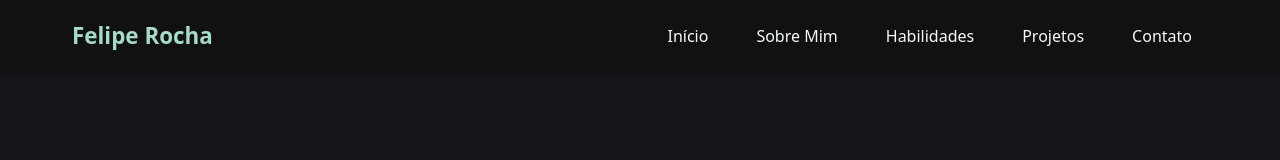
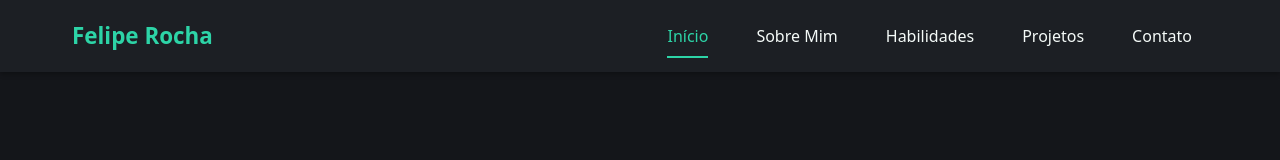
Before and after one commit to Rochafelip/Portifolio, a React (Vite) app: page / in a window 1280 px wide. Shown: the top 160 px of the page. Built offline with nearby package versions, Linux system fonts and the light colour scheme; no server answers.

Commit message:
feat: add scroll-spy active link highlighting to Header

```diff
--- a/src/components/Header/Header.css
+++ b/src/components/Header/Header.css
@@ -9,7 +9,7 @@
 .logo {
   margin: 0;
   font-weight: bold;
-  color: #a6dac9;
+  color: var(--color-accent);
   font-size: 1.40rem;
 }
 
@@ -22,7 +22,7 @@
 
 .custom-header {
   width: 100%;
-  background-color: #111;
+  background-color: var(--color-surface);
   position: fixed;
   top: 0;
   left: 0;
@@ -50,31 +50,35 @@
   gap: 1rem;
 }
 
-.nav-links a {
-  color: #a6dac9;
-  text-decoration: none;
-  padding: 0.25rem 0.5rem;
-  transition: color 0.2s ease;
-}
-
-.nav-links a:hover {
-  color: #ddd;
-}
-
 .nav-links button {
   background: none;
   border: none;
-  color: inherit;
+  color: var(--color-text);
   font: inherit;
   cursor: pointer;
   padding: 0.5rem 1rem;
   text-decoration: none;
+  transition: color 0.2s ease;
 }
 
 .nav-links button:hover {
-  text-decoration: underline;
+  color: var(--color-accent);
 }
 
+.nav-links button.active {
+  color: var(--color-accent);
+  position: relative;
+}
+
+.nav-links button.active::after {
+  content: '';
+  position: absolute;
+  left: 1rem;
+  right: 1rem;
+  bottom: -2px;
+  height: 2px;
+  background-color: var(--color-accent);
+}
 
 /* Responsivo */
 @media (max-width: 768px) {
@@ -88,7 +92,7 @@
     position: absolute;
     top: 100%;
     left: 0;
-    background-color: #111;
+    background-color: var(--color-surface);
     width: 100%;
     padding: 0.5rem 1rem;
   }
@@ -97,8 +101,12 @@
     display: flex;
   }
 
-  .nav-links a {
+  .nav-links button {
     padding: 0.75rem 0;
-    border-top: 1px solid #222;
+    border-top: 1px solid rgba(255, 255, 255, 0.08);
+  }
+
+  .nav-links button.active::after {
+    display: none;
   }
 }
--- a/src/components/Header/Header.jsx
+++ b/src/components/Header/Header.jsx
@@ -1,8 +1,18 @@
-import React, { useState } from 'react';
+import React, { useState, useEffect } from 'react';
 import './Header.css';
+
+const NAV_ITEMS = [
+  { id: 'sobre', label: 'Início' },
+  { id: 'about-me', label: 'Sobre Mim' },
+  { id: 'habilidades', label: 'Habilidades' },
+  { id: 'projetos', label: 'Projetos' },
+  { id: 'contato', label: 'Contato' },
+];
 
 const Header = () => {
   const [menuOpen, setMenuOpen] = useState(false);
+  const [activeSection, setActiveSection] = useState(NAV_ITEMS[0].id);
+
   const toggleMenu = () => setMenuOpen(!menuOpen);
 
   const scrollToSection = (id) => {
@@ -15,6 +25,26 @@ const Header = () => {
       setMenuOpen(false);
     }
   };
+
+  useEffect(() => {
+    const observer = new IntersectionObserver(
+      (entries) => {
+        entries.forEach((entry) => {
+          if (entry.isIntersecting) {
+            setActiveSection(entry.target.id);
+          }
+        });
+      },
+      { rootMargin: '-50% 0px -50% 0px' }
+    );
+
+    NAV_ITEMS.forEach((item) => {
+      const el = document.getElementById(item.id);
+      if (el) observer.observe(el);
+    });
+
+    return () => observer.disconnect();
+  }, []);
 
   return (
     <header className="custom-header">
@@ -32,11 +62,15 @@ const Header = () => {
           </button>
 
           <nav className={`nav-links ${menuOpen ? 'open' : ''}`}>
-            <button onClick={() => scrollToSection('#sobre')}>Início</button>
-            <button onClick={() => scrollToSection('#about-me')}>Sobre Mim</button>
-            <button onClick={() => scrollToSection('#habilidades')}>Habilidades</button>
-            <button onClick={() => scrollToSection('#projetos')}>Projetos</button>
-            <button onClick={() => scrollToSection('#contato')}>Contato</button>
+            {NAV_ITEMS.map((item) => (
+              <button
+                key={item.id}
+                className={activeSection === item.id ? 'active' : ''}
+                onClick={() => scrollToSection(`#${item.id}`)}
+              >
+                {item.label}
+              </button>
+            ))}
           </nav>
         </div>
       </div>
```
